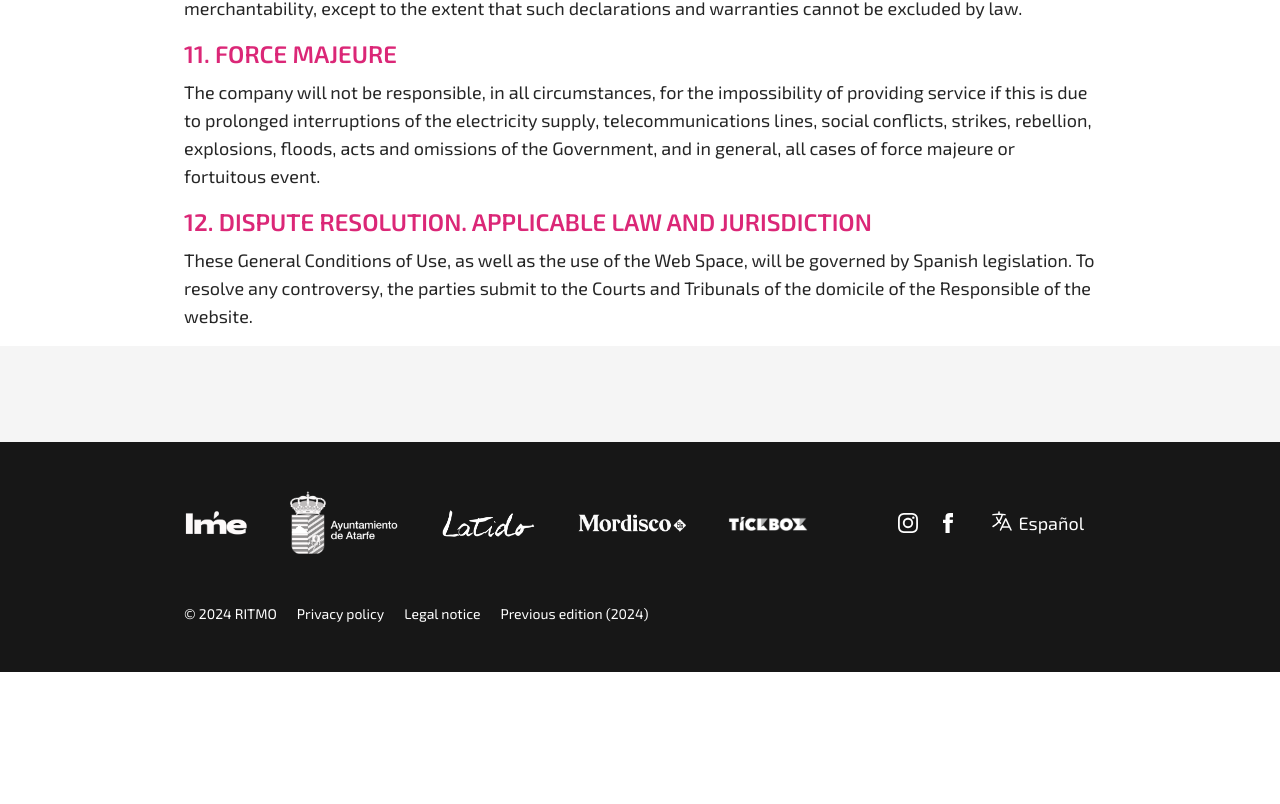
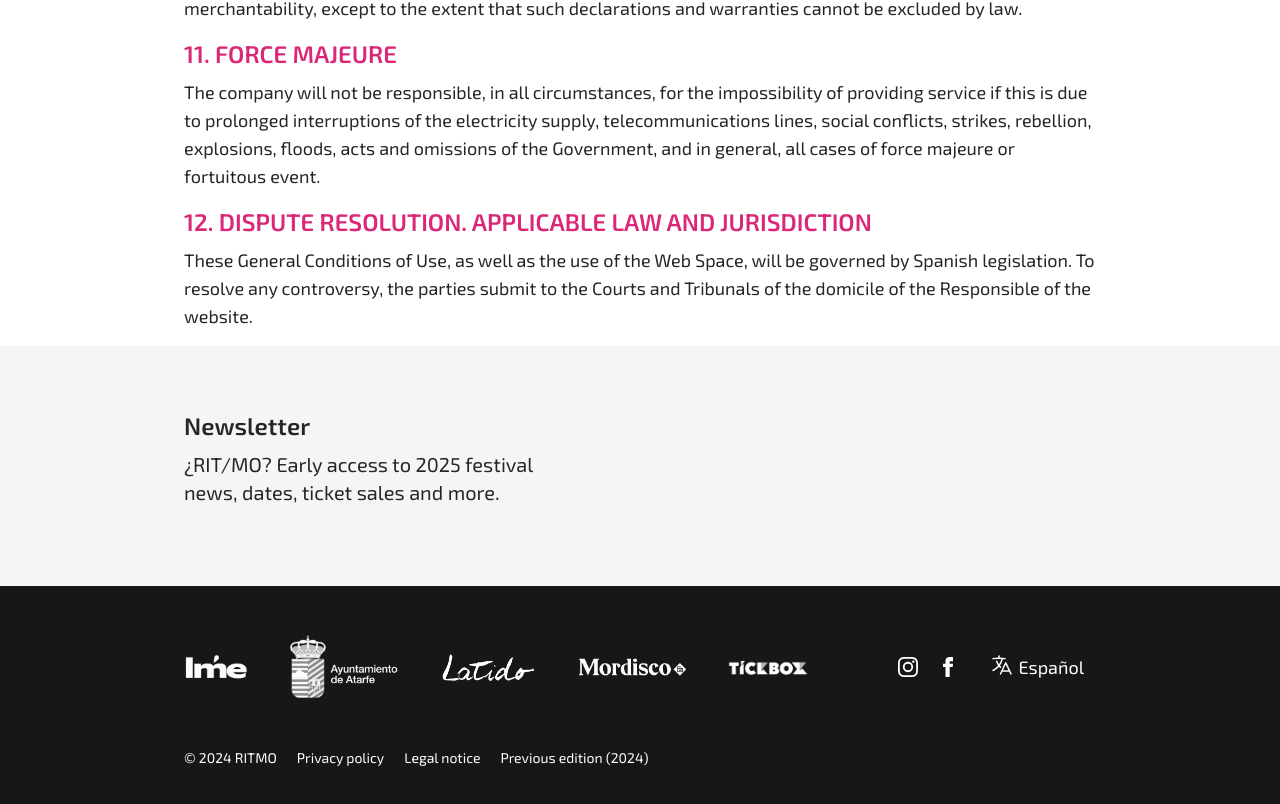
Before and after one commit to manumorante/ritmo2025, a Next.js app: page /en/legal in a window 1280 px wide. Shown: the part 2047-2851 px from the top of the page. Before the commit the page ends 2719 px from the top, so only its background shows below. Built offline with nearby package versions, Linux system fonts and the light colour scheme.

Commit message:
newsletter langs

```diff
--- a/components/Footer.tsx
+++ b/components/Footer.tsx
@@ -9,16 +9,24 @@ import Instagram from "./icons/Instagram"
 export default function Footer({ lang }: { lang?: any }) {
   const { d, t } = getDictionary(lang)
   const mainCx = cx("Footer", "py-12 bg-neutral-900 text-white")
+  const newsLetterID = lang === "es" ? "qcWPXv" : "yT3TRe"
 
   return (
     <>
-      <div className="py-12 bg-neutral-100">
+      <div className="py-16 bg-neutral-100">
         <div className="container">
-          {lang === "es" ? (
-            <div className="ml-embedded" data-form="qcWPXv"></div>
-          ) : (
-            <div className="ml-embedded" data-form="yT3TRe"></div>
-          )}
+          <div className="flex flex-col lg:flex-row gap-12 items-center justify-between">
+            <div>
+              <h3 className="text-2xl font-semibold mb-2">
+                {t("newsletter.title")}
+              </h3>
+              <p className="text-xl mb-4 ">{t("newsletter.text")}</p>
+            </div>
+            <div
+              className="ml-embedded w-full md:w-[460px] shrink-0"
+              data-form={newsLetterID}
+            ></div>
+          </div>
         </div>
       </div>
 
--- a/data/en.json
+++ b/data/en.json
@@ -29,6 +29,10 @@
       "sm": "May 3/4 May Atarfe (Granada)<br>Ermita de los Tres Juanes",
       "lg": "May 3 and 4, 2024 Atarfe (Granada)<br>Paraje natural Ermita de los Tres Juanes"
     }
+  },
+  "newsletter": {
+    "title": "Newsletter",
+    "text": "¿RIT/MO? Early access to 2025 festival news, dates, ticket sales and more."
   },
   "timetables": {
     "title": "Timetables",
--- a/data/es.json
+++ b/data/es.json
@@ -29,6 +29,10 @@
       "sm": "<strong>3 y 4 de mayo</strong> en Atarfe (Granada)<br>Ermita de los Tres Juanes",
       "lg": "<strong>3 y 4 de mayo de 2024</strong> en Atarfe (Granada)<br>Paraje natural Ermita de los Tres Juanes"
     }
+  },
+  "newsletter": {
+    "title": "Newsletter",
+    "text": "¿RIT/MO? Acceso anticipado a las noticias sobre RIT/MO, venta de entradas, fechas importantes y más."
   },
   "timetables": {
     "title": "Horarios",
```
